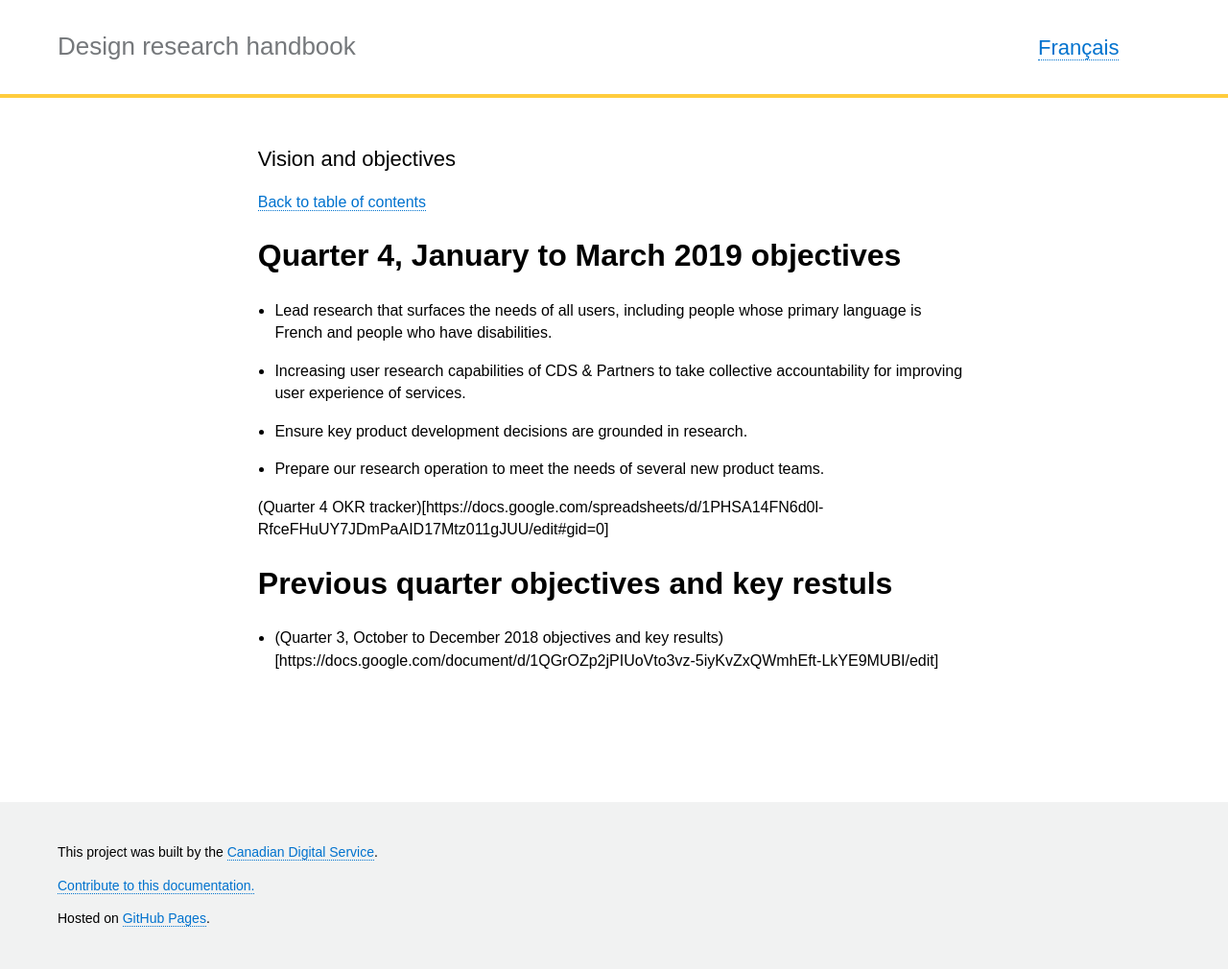
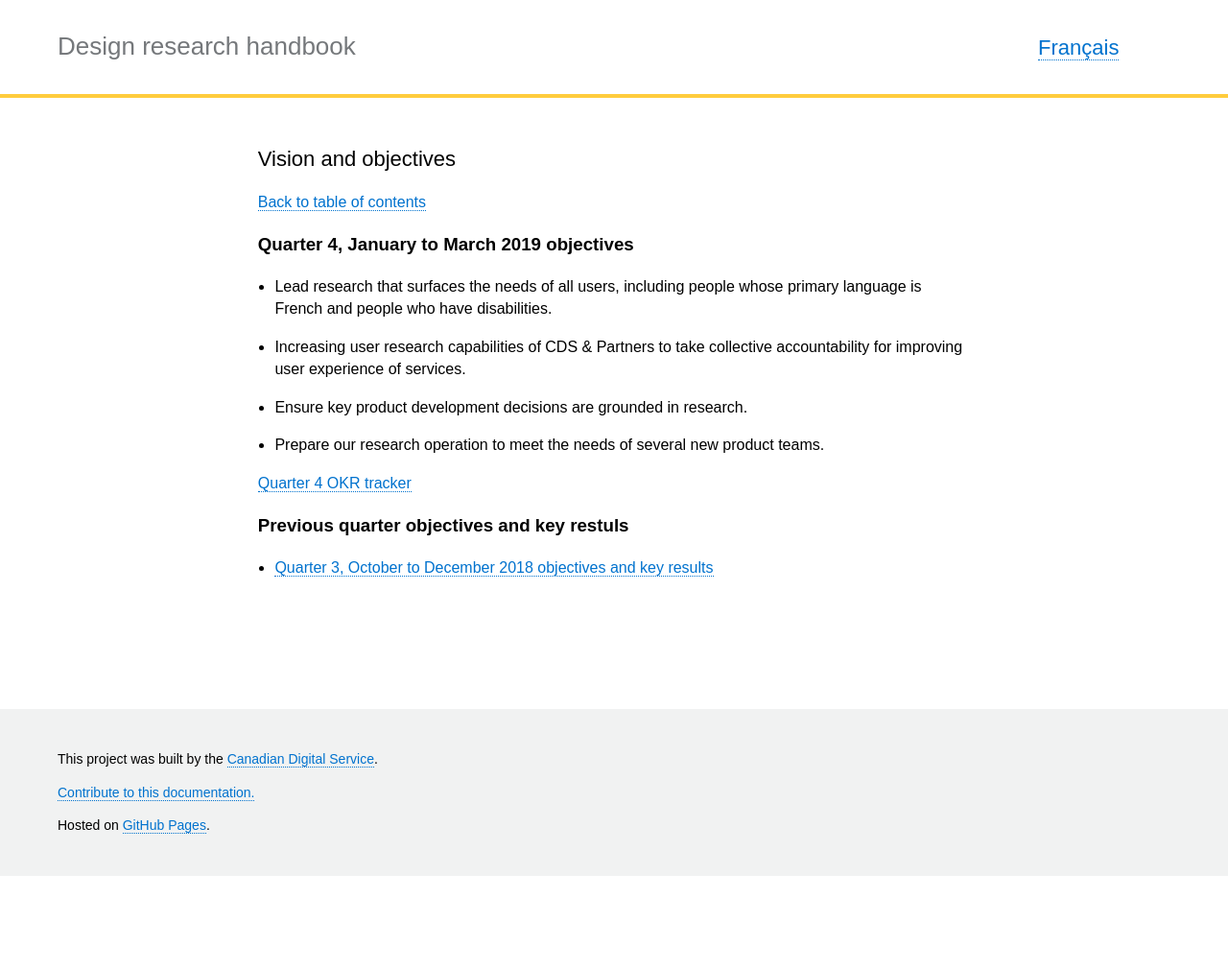
Before and after one commit to cds-snc/design-research-handbook, a Jekyll site: the page built from _pages/en/about/vision-objectives.md, in a window 1280 px wide. Shown: the whole page at 96% size. Built offline with Jekyll 4.4.1, drawn with Linux system fonts in a browser that asks for light colours; after the commit the page ends 913 px from its top, so only the background shows below that.

Commit message:
Fixing links and headings

```diff
--- a/_pages/en/about/vision-objectives.md
+++ b/_pages/en/about/vision-objectives.md
@@ -7,15 +7,15 @@ permalink: "/vision-objectives/"
 trans_url: "/fr-needed/"
 ---
 
-# Quarter 4, January to March 2019 objectives
+### Quarter 4, January to March 2019 objectives
 
 * Lead research that surfaces the needs of all users, including people whose primary language is French and people who have disabilities.
 * Increasing user research capabilities of CDS & Partners to take collective accountability for improving user experience of services.
 * Ensure key product development decisions are grounded in research.
 * Prepare our research operation to meet the needs of several new product teams.
 
-(Quarter 4 OKR tracker)[https://docs.google.com/spreadsheets/d/1PHSA14FN6d0l-RfceFHuUY7JDmPaAID17Mtz011gJUU/edit#gid=0]
+[Quarter 4 OKR tracker](https://docs.google.com/spreadsheets/d/1PHSA14FN6d0l-RfceFHuUY7JDmPaAID17Mtz011gJUU/edit#gid=0)
 
-# Previous quarter objectives and key restuls
+### Previous quarter objectives and key restuls
 
-* (Quarter 3, October to December 2018 objectives and key results)[https://docs.google.com/document/d/1QGrOZp2jPIUoVto3vz-5iyKvZxQWmhEft-LkYE9MUBI/edit]
+* [Quarter 3, October to December 2018 objectives and key results](https://docs.google.com/document/d/1QGrOZp2jPIUoVto3vz-5iyKvZxQWmhEft-LkYE9MUBI/edit)
```
